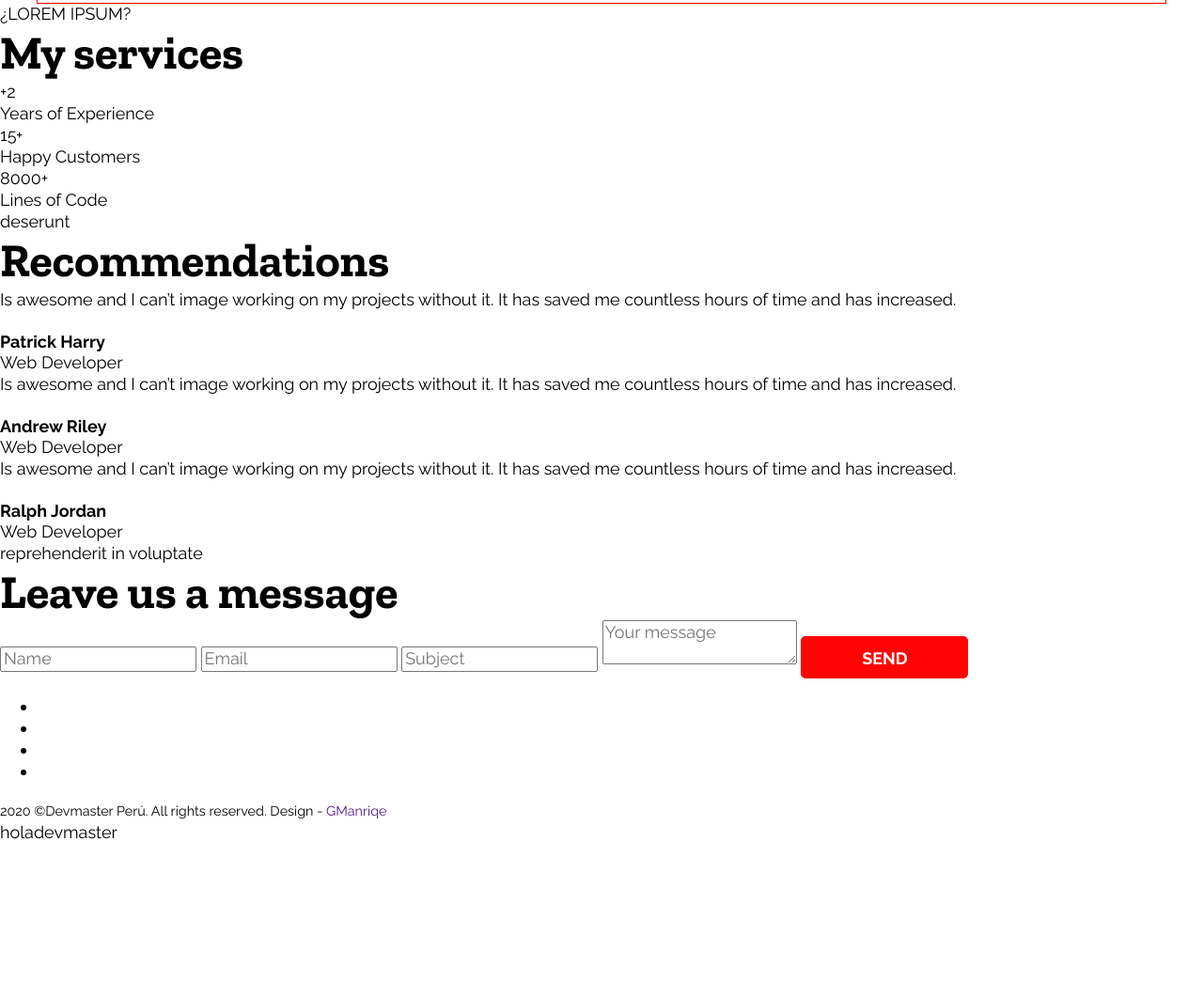
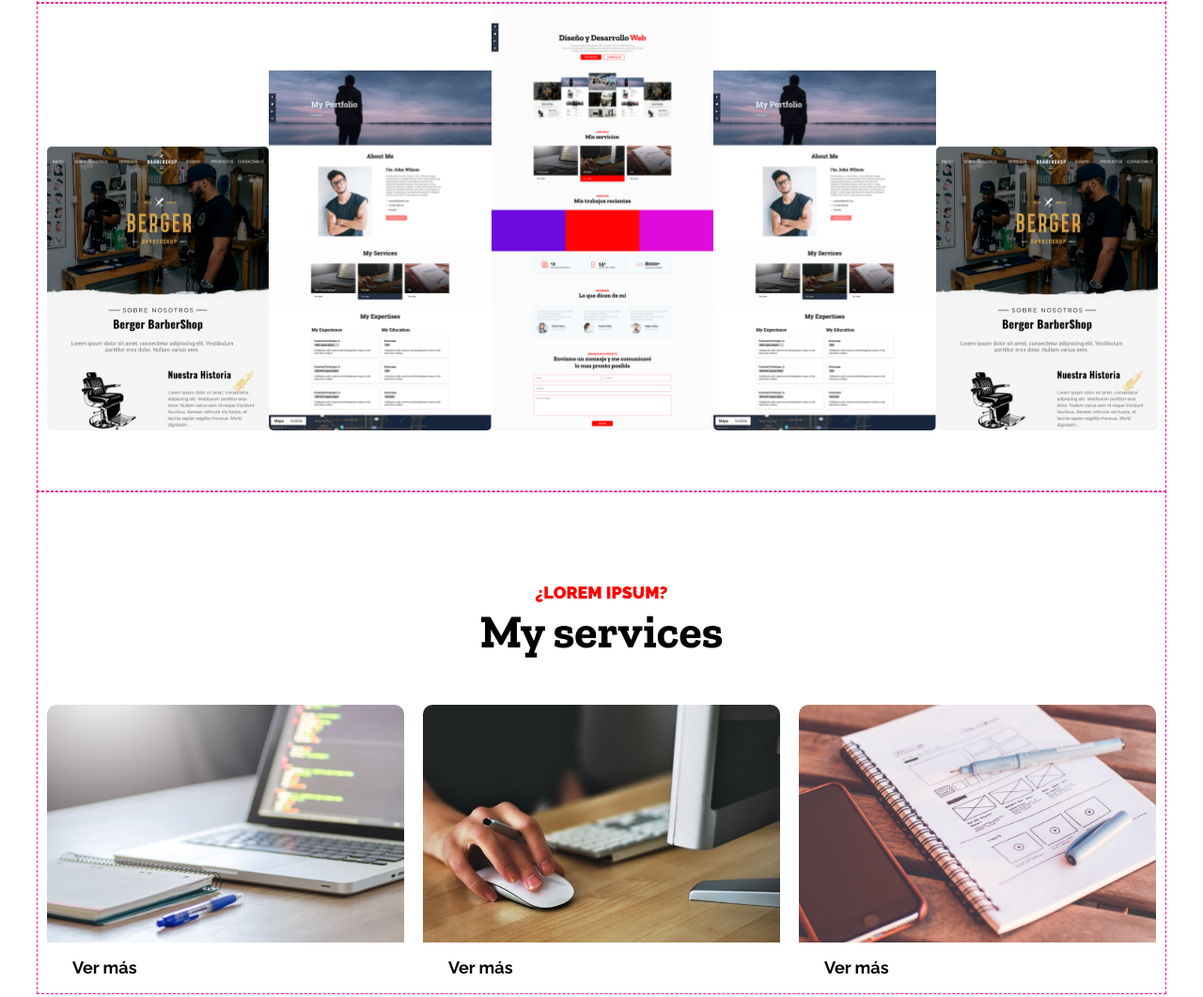
Before and after one commit to devmasterperu/DesarrolloWeb-Grupo10, a plain HTML site: page sesion07/proyecto-real-01/index.html in a window 1280 px wide. Shown: the part 597-1658 px from the top of the page at 94% size. Before the commit the page ends 1494 px from the top, so only its background shows below. Drawn offline with nearby package versions, Linux system fonts and the light colour scheme.

Commit message:
Sesio07 - Avance proyecto

```diff
--- a/sesion07/proyecto-real-01/css/style.css
+++ b/sesion07/proyecto-real-01/css/style.css
@@ -75,6 +75,12 @@ p {
 a {
     text-decoration: none;
 }
+figure {
+    margin: 0;
+}
+img {
+    display: block;
+}
 
 /****************************
 Components
@@ -98,6 +104,46 @@ Components
     color: var(--primary-color);
 }
 
+/* title */
+.title {
+    text-align: center;
+    padding-bottom: 48px;
+    padding-top: 96px;
+}
+.title span {
+    display: block;
+    color: var(--primary-color);
+    font-family: var(--primary-font);
+    font-size: 18px;
+    line-height: 23px;
+    font-weight: 900;
+    text-transform: uppercase;
+}
+
+/* Card 1 */
+.card-1:hover div {
+    background-color: var(--primary-color);
+}
+.card-1:hover p {
+    color: var(--white-color);
+}
+.card-1 div {
+    height: 54px;
+    border-bottom-right-radius: 10px;
+    border-bottom-left-radius: 10px;
+}
+.card-1 p {
+    color: var(--black-color);
+    line-height: 54px;
+    font-weight: 700;
+    margin-left: 27px;
+}
+.card-1 figure {
+    border-top-right-radius: 10px;
+    border-top-left-radius: 10px;
+    overflow: hidden;
+}
+
 /****************************
 Style
 *****************************/
@@ -106,7 +152,7 @@ Style
     width: 1200px;
     padding: 0 10px;
     margin: 0 auto;
-    outline: 1px solid red;
+    outline: 1px dashed deeppink;
 }
 
 
@@ -125,8 +171,24 @@ Style
 }
 .banner-content p {
     color: var(--secondary-color);
+    margin: 12px 0 19px;
+}
+.banner-content .btn:not(.btn-secondary){
+    margin-right: 20px;
 }
 
-/* services */
+/* Gallery */
+.home-gallery {
+    display: flex;
+    align-items: flex-end;
+    padding-bottom: 65px;
+}
 
-/* recommendations */
+/* Services */
+.home-my-services {
+    display: flex;
+}
+.home-my-services .card-1:not(:last-child) {
+    margin-right: 20px;
+}
+/* Recommendations */
--- a/sesion07/proyecto-real-01/index.html
+++ b/sesion07/proyecto-real-01/index.html
@@ -8,7 +8,7 @@
         <link rel="shortcut icon" href="img/favicon.ico" type="image/x-icon">
         <!-- Google Fonts -->
         <link rel="preconnect" href="https://fonts.gstatic.com">
-        <link href="https://fonts.googleapis.com/css2?family=Raleway:wght@400;700&family=Zilla+Slab:wght@700&display=swap" rel="stylesheet">
+        <link href="https://fonts.googleapis.com/css2?family=Raleway:wght@400;700;900&family=Zilla+Slab:wght@700&display=swap" rel="stylesheet">
         <!-- Normalize CSS -->
         <link rel="stylesheet" href="css/normalize.css">
         <!-- Style CSS -->
@@ -29,17 +29,59 @@
                     </div>
                 </div>
             </section>
-            <div>
-                <!-- imagenes -->
+            <div class="main-home-gallery">
+                <div class="container">
+                    <div class="home-gallery"> <!-- Elemento padre -->
+                        <figure> <!-- Elemento hijo -->
+                            <img src="img/gallery-1.png" alt="texto alternativo">
+                        </figure>
+                        <figure> <!-- Elemento hijo -->
+                            <img src="img/gallery-2.png" alt="texto alternativo">
+                        </figure>
+                        <figure> <!-- Elemento hijo -->
+                            <img src="img/gallery-3.png" alt="texto alternativo">
+                        </figure>
+                        <figure> <!-- Elemento hijo -->
+                            <img src="img/gallery-2.png" alt="texto alternativo">
+                        </figure>
+                        <figure> <!-- Elemento hijo -->
+                            <img src="img/gallery-1.png" alt="texto alternativo">
+                        </figure>
+                    </div>
+                </div>
             </div>
-            <section>
-                <div class="">
+            <section class="main-home-my-services">
+                <div class="container">
                     <!-- services-->
-                    <span>¿LOREM IPSUM?</span>
-                    <h2>My services</h2>
-                    <div></div>
-                    <div></div>
-                    <div></div>
+                    <div class="title">
+                        <h2><span>¿LOREM IPSUM?</span>My services</h2>
+                    </div>
+                    <div class="home-my-services"><!-- Elemento padre -->
+                        <a href="#" class="card-1">
+                            <figure>
+                                <img src="img/my-services-1.png" alt="texto alternativo">
+                            </figure>
+                            <div>
+                                <p>Ver más</p>
+                            </div>
+                        </a> <!-- Elemento hijo -->
+                        <a href="#" class="card-1">
+                            <figure>
+                                <img src="img/my-services-2.png" alt="texto alternativo">
+                            </figure>
+                            <div>
+                                <p>Ver más</p>
+                            </div>
+                        </a> <!-- Elemento hijo -->
+                        <a href="#" class="card-1">
+                            <figure>
+                                <img src="img/my-services-3.png" alt="texto alternativo">
+                            </figure>
+                            <div>
+                                <p>Ver más</p>
+                            </div>
+                        </a> <!-- Elemento hijo -->
+                    </div>
                 </div>
             </section>
             <div>
@@ -57,8 +99,9 @@
                 </div>
             </div>
             <section>
-                <span>deserunt</span>
-                <h2>Recommendations</h2>
+                <div class="title">
+                    <h2><span>deserunt</span>Recommendations</h2>
+                </div>
                 <div>
                     <p>Is awesome and I can’t image working on my projects without it. It has saved me countless hours of time and has increased.</p>
                     <img src="" alt="">
@@ -79,8 +122,9 @@
                 </div>
             </section>
             <section>
-                <span>reprehenderit in voluptate</span>
-                <h2>Leave us a message</h2>
+                <div class="title">
+                    <h2><span>reprehenderit in voluptate</span>Leave us a message</h2>
+                </div>
                 <form>
                     <input type="text" placeholder="Name">
                     <input type="email" placeholder="Email">
```
